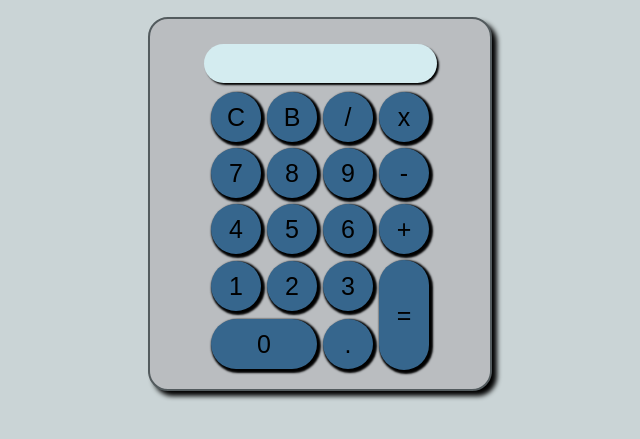
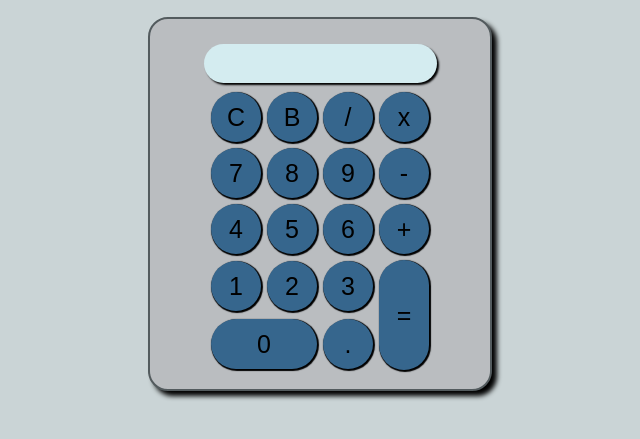
Before and after one commit to salmansiddiquii/Calculator_, a plain HTML site: page index.html in a window 1280 px wide. Shown: the part 135-574 px from the top of the page, without its empty margins (320-960 px from the left). Drawn offline with Linux system fonts and the light colour scheme.

Commit message:
Update index.css

```diff
--- a/index.css
+++ b/index.css
@@ -50,7 +50,7 @@ input:hover {
   color: rgb(0, 0, 0);
   border-radius: 30px;
   border: none;
-  box-shadow: 2px 2px 2px 2px;
+  box-shadow: 1px 1px 1px 1px;
 }
 
 /* It is used to display the numbers, operations and results. */
```
